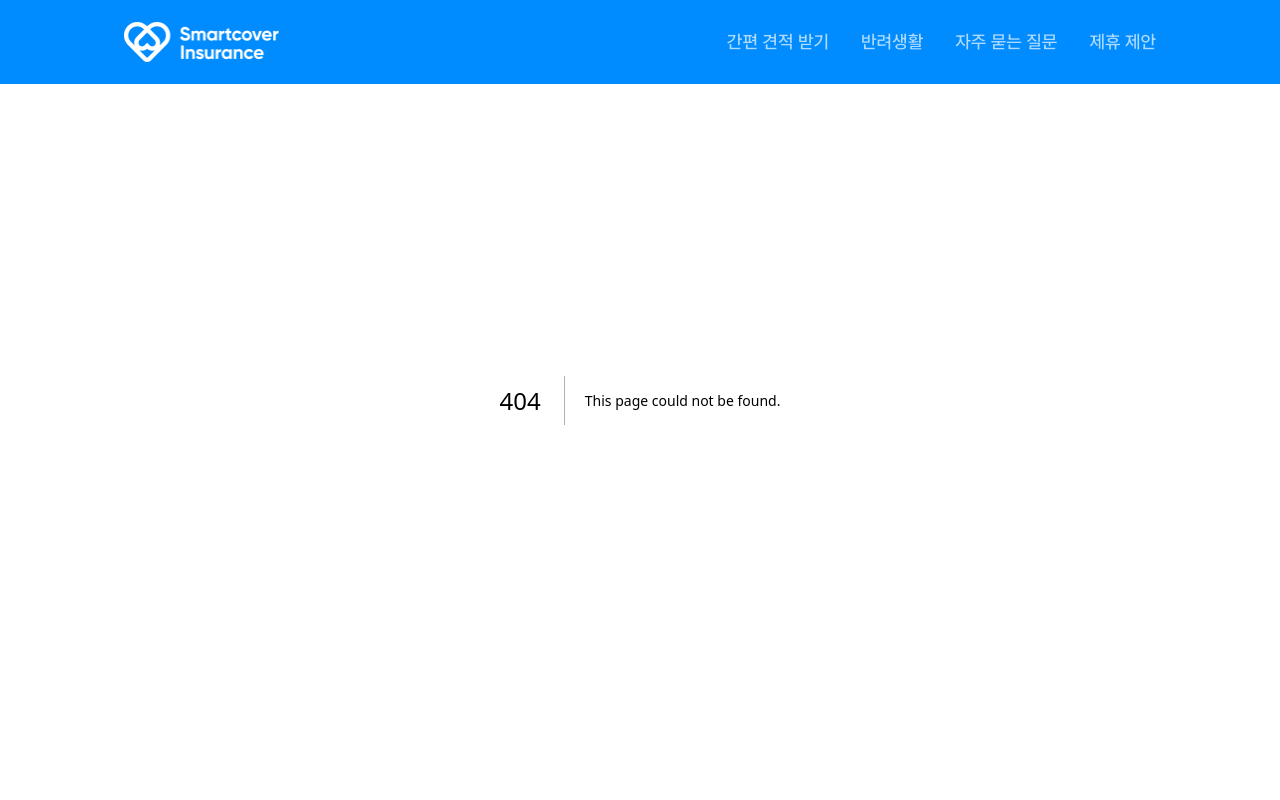
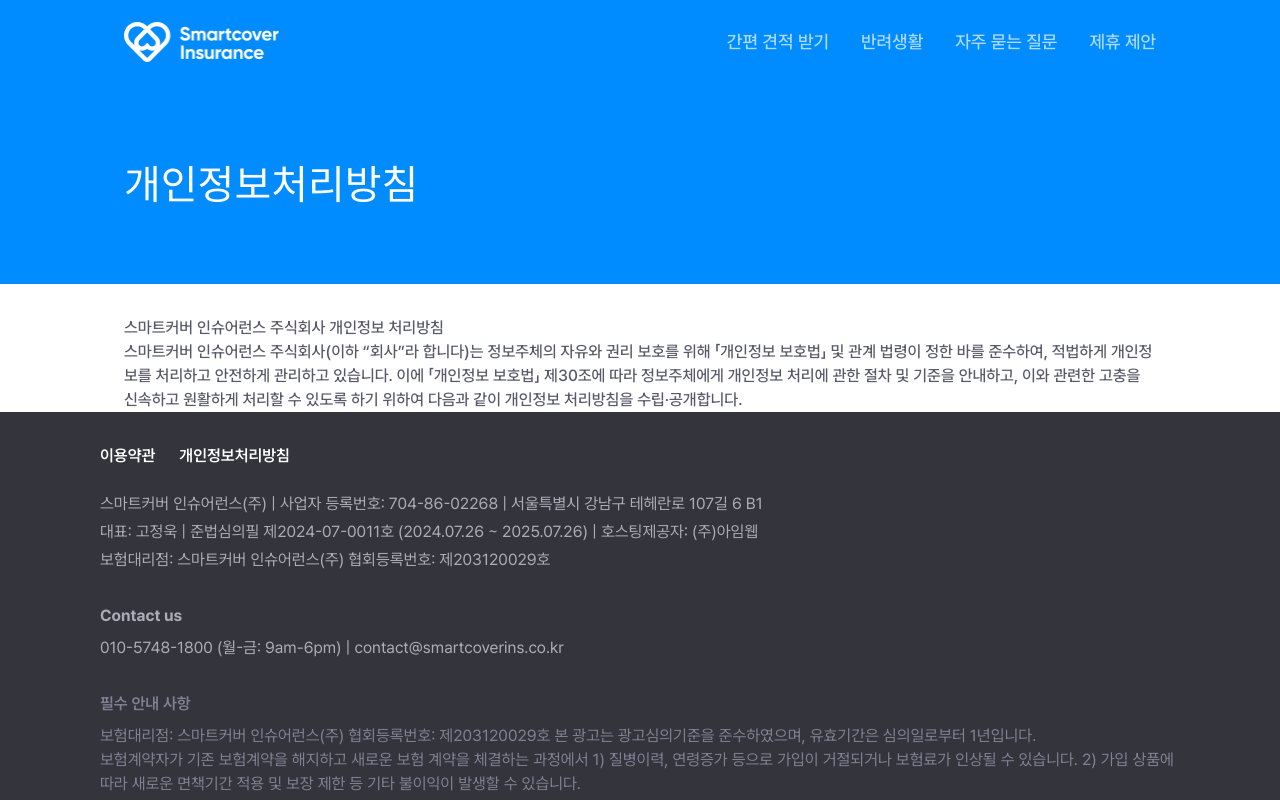
Before and after one commit to FITPET-A/FITPET_FE, a Next.js app: page /privacy in a window 1280 px wide. Before the commit this address had no page. Shown: the top 800 px of the page. Built offline with nearby package versions, Linux system fonts and the light colour scheme; a web font is replaced by a local one.

Commit message:
feat: 개인정보처리방침 페이지

```diff
--- /dev/null
+++ b/app/privacy/layout.tsx
@@ -0,0 +1,23 @@
+import React from "react";
+
+export default function TermsLayout({
+  children,
+}: {
+  children: React.ReactNode;
+}) {
+  return (
+    <section
+      className="flex flex-col items-center"
+      style={{
+        minHeight: "calc(100vh - 448px)",
+      }}
+    >
+      <div className="flex h-[284px] w-full justify-center bg-primary-50">
+        <h1 className="mt-[154px] w-[1080px] px-6 font-paperlogy-heading text-[40px] text-white">
+          개인정보처리방침
+        </h1>
+      </div>
+      <div className="w-[1080px] bg-white px-6">{children}</div>
+    </section>
+  );
+}
--- /dev/null
+++ b/app/privacy/page.tsx
@@ -0,0 +1,18 @@
+export default function TermsPage() {
+  return (
+    <div className="mt-8 flex flex-col gap-8 text-md font-medium text-grayscale-80">
+      <section>
+        <p>스마트커버 인슈어런스 주식회사 개인정보 처리방침</p>
+        <p>
+          스마트커버 인슈어런스 주식회사(이하 “회사”라 합니다)는 정보주체의
+          자유와 권리 보호를 위해 「개인정보 보호법」 및 관계 법령이 정한 바를
+          준수하여, 적법하게 개인정보를 처리하고 안전하게 관리하고 있습니다.
+          이에 「개인정보 보호법」 제30조에 따라 정보주체에게 개인정보 처리에
+          관한 절차 및 기준을 안내하고, 이와 관련한 고충을 신속하고 원활하게
+          처리할 수 있도록 하기 위하여 다음과 같이 개인정보 처리방침을
+          수립·공개합니다.
+        </p>
+      </section>
+    </div>
+  );
+}
```
